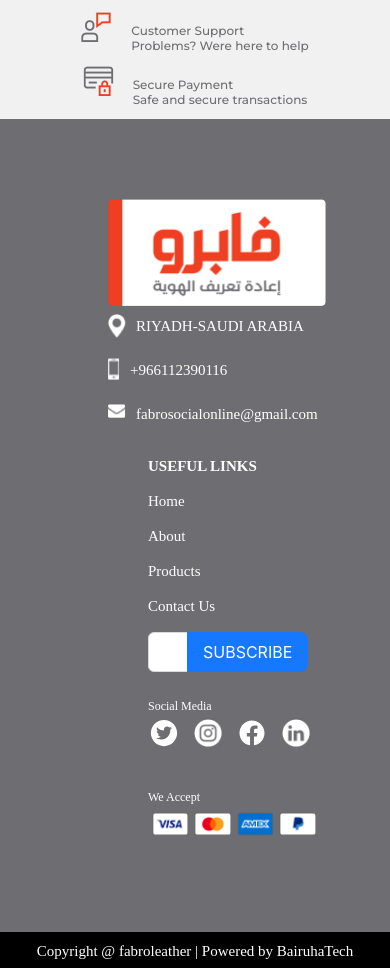
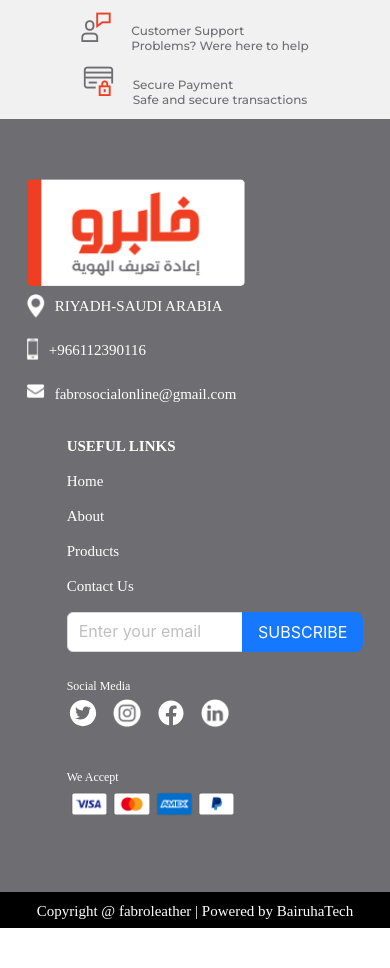
Before and after one commit to bairuhatech/Fabro, a React (Create React App) app: page / in a window 390 px wide. Shown: the part 3020-3988 px from the top of the page. After the commit the page ends 3948 px from the top, so only its background shows below. Built offline with nearby package versions, Linux system fonts and the light colour scheme; the HTML template or start-up script is replaced by a standard one.

Commit message:
updated footer Fabro

```diff
--- a/src/component/websiteFooter/index.tsx
+++ b/src/component/websiteFooter/index.tsx
@@ -13,7 +13,7 @@ import vector1 from "../../asset/image/Frame 86.png";
 import {AiFillTwitterCircle} from "react-icons/ai";
 import {BiLogoFacebookCircle} from "react-icons/bi";
 import { Link} from 'react-router-dom';
-import { Input} from 'antd';
+import { Button, Input} from 'antd';
 
 
 function WebsiteFooter() {
@@ -72,7 +72,7 @@ function WebsiteFooter() {
                    allowClear
                    enterButton="SUBSCRIBE"
                    size="large"
-                   className="customButton"
+                   className="custom-search"
                   />
               </div>
               <div className="footerMedia_Box2">
--- a/src/component/websiteFooter/styles.scss
+++ b/src/component/websiteFooter/styles.scss
@@ -6,6 +6,7 @@
   height:Hug(363.36px);
   top: 2842.56px;
   left: 0.18px;
+
  @media screen and (min-width:320px) and (max-width:768px) {
     height: auto;
   }
@@ -16,8 +17,9 @@
   padding: 70px, 8px, 70px, 8px;
   gap: 8px;
   background: #6E6E72;
+
   @media screen and (min-width:320px) and (max-width:768px) {
-    padding: 40px 8px;
+    padding: 20px 8px;
   }
 }
 .footer-Box{
@@ -29,9 +31,12 @@
   margin-right: 120px;
   padding-bottom: 40px;
   padding-top:40px ;
+  flex-grow: 1;
 
   @media screen and (min-width:320px) and (max-width:768px) {
     flex-direction: column;
+    margin-left: 5%;
+    margin-right: 5%;
   }
 }
 .image_logo{
@@ -239,6 +244,7 @@
   height: Hug(37px);
   padding-bottom: 15px;
 }
+
 .footerMedia_Box2{
   width: Hug(156px);
   height: Hug(51px);
@@ -282,7 +288,7 @@
   width: 176px;
   height: 61.36px;
   @media screen and (min-width: 320px) and (max-width: 768px) {
-    width: 100%;
+    width: 50%;
   }
 }
 .footerCards p{
```
